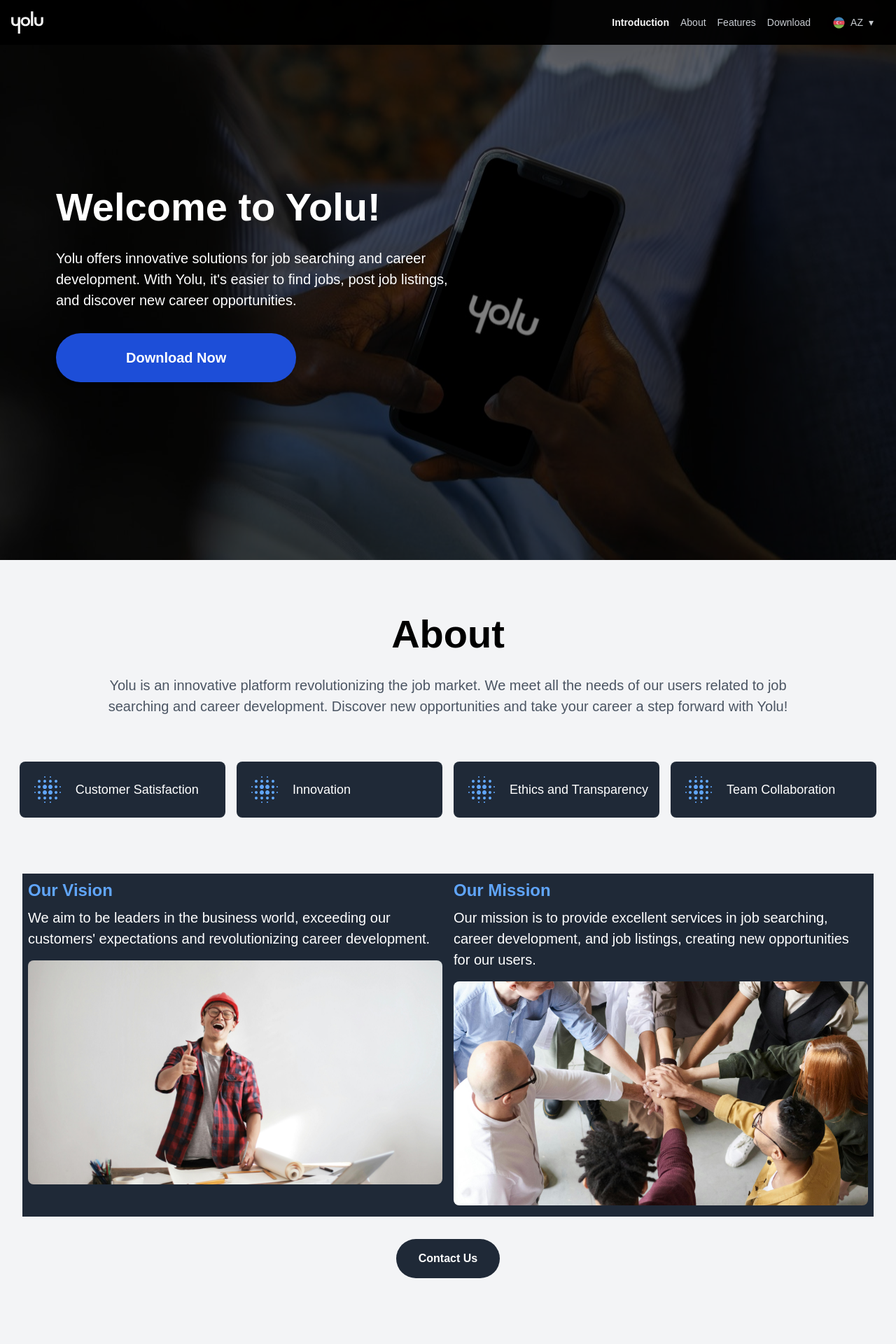
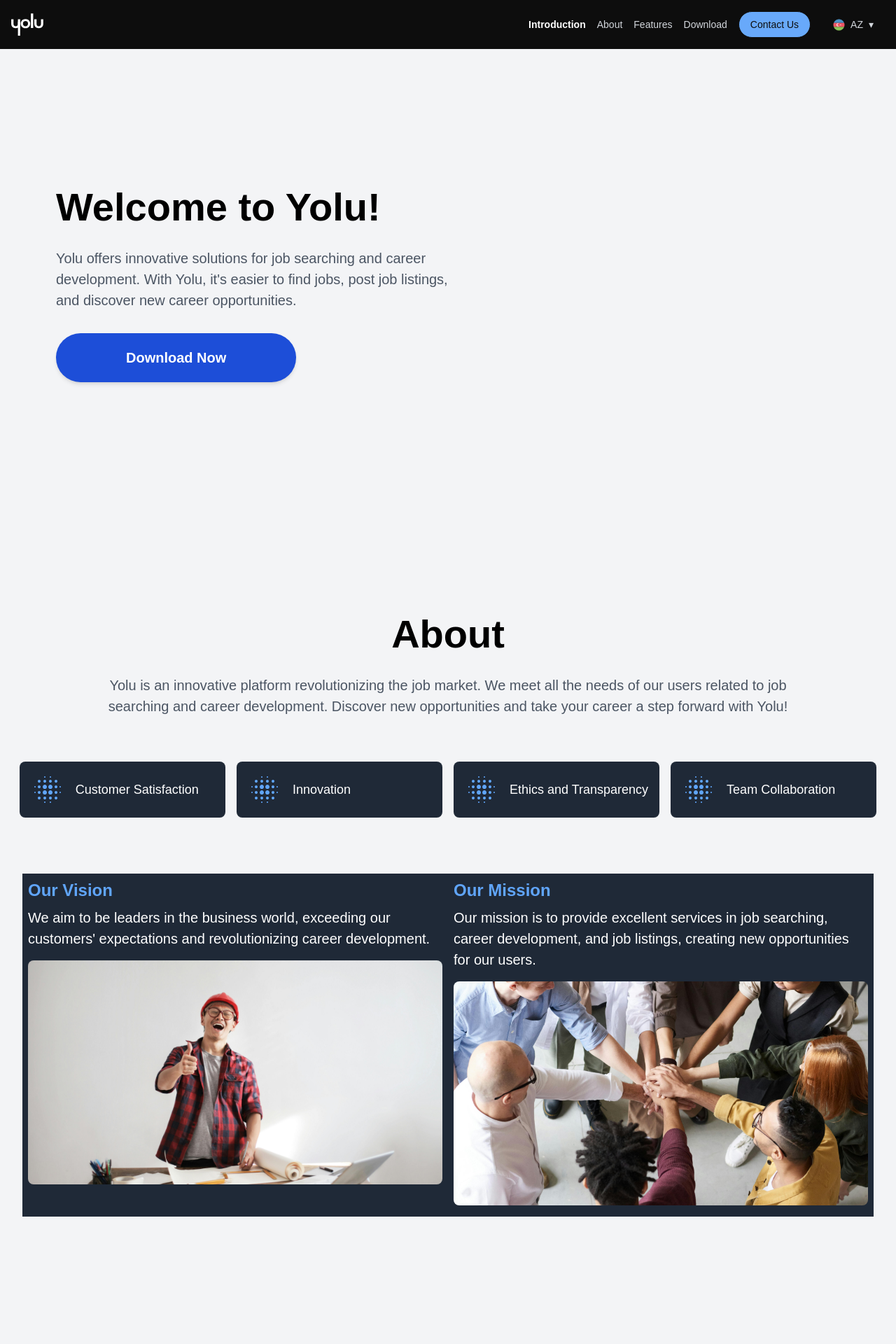
Before and after one commit to hazratAZE/yolu.app, a Next.js app: page /en in a window 1280 px wide. Shown: the top 1920 px of the page at 70% size. Built offline with nearby package versions, Linux system fonts and the light colour scheme.

Commit message:
New desing for header

```diff
--- a/src/app/components/Hakkimizda.tsx
+++ b/src/app/components/Hakkimizda.tsx
@@ -4,10 +4,6 @@ import { useTranslations } from "next-intl";
 
 const Hakkımızda = () => {
   const t = useTranslations();
-  const scrollToContact = () => {
-    // Sayfanın en altına kaydırmak için window.scrollTo kullanabilirsiniz
-    window.scrollTo({ top: document.body.scrollHeight, behavior: "smooth" });
-  };
   return (
     <section
       id="about"
@@ -86,14 +82,6 @@ const Hakkımızda = () => {
           />
         </div>
       </div>
-
-      {/* İletişim Butonu */}
-      <button
-        onClick={scrollToContact}
-        className="bg-gray-800 text-white rounded-full font-semibold hover:bg-gray-900 transition duration-300 px-8 py-4"
-      >
-        {t("contact_us")}
-      </button>
     </section>
   );
 };
--- a/src/app/components/Header.tsx
+++ b/src/app/components/Header.tsx
@@ -25,12 +25,14 @@ const Header = () => {
     tr: "/icons/tr-flag.svg",
     ru: "/icons/ru-flag.svg",
   };
+
   useEffect(() => {
     const savedLanguage = localStorage.getItem("selectedLanguage") as Language;
     if (savedLanguage) {
       setSelectedLanguage(savedLanguage);
     }
   }, []);
+
   const handleScroll = () => {
     const sections = document.querySelectorAll("section");
     const scrollPosition = window.scrollY + 100;
@@ -52,31 +54,28 @@ const Header = () => {
     };
   }, []);
 
-  // Sayfa yenileme fonksiyonu
   const refreshPage = () => {
     window.location.reload();
   };
 
-  // Dil değişimi fonksiyonu (TypeScript uyumlu)
   const changeLanguage = (lang: Language) => {
     setSelectedLanguage(lang);
     setIsLangDropdownOpen(false);
     localStorage.setItem("selectedLanguage", lang);
-    console.log("Dil değişti:", lang);
-    // Yeni path'i oluşturun: mevcut path'den son dil kodunu çıkarıp yenisini ekleyin
     const newPath = pathname.replace(
       /\/[a-z]{2}$/,
       `/${lang.toLocaleLowerCase()}`
-    ); // /en veya /az gibi dil kodunu al ve yenisi ile değiştir
+    );
 
-    // Router ile yönlendirme yap
     router.push(newPath);
   };
-
+  const scrollToContact = () => {
+    // Sayfanın en altına kaydırmak için window.scrollTo kullanabilirsiniz
+    window.scrollTo({ top: document.body.scrollHeight, behavior: "smooth" });
+  };
   return (
     <header className="bg-black text-white p-4 fixed w-full z-50 opacity-95">
       <div className="container mx-auto flex justify-between items-center ">
-        {/* Yolu ikonu, en solda sabit */}
         <div
           className="header-icon flex items-center"
           onClick={refreshPage}
@@ -85,9 +84,8 @@ const Header = () => {
           <Image src="/icons/yolu.svg" alt="Yolu Icon" width={46} height={46} />
         </div>
 
-        {/* Masaüstü Menüsü ve Dil Dropdown */}
         <div className="flex items-center ml-auto space-x-4 max-w-[50%] w-full justify-end">
-          <nav className="hidden md:flex space-x-4 text-gray-300">
+          <nav className="hidden md:flex space-x-4 text-gray-300 items-center">
             <Link
               href="#intro"
               className={`relative text-sm  hover:text-white ${
@@ -121,13 +119,20 @@ const Header = () => {
               {t("download")}
             </Link>
 
-            {/* Dil Dropdown */}
+            {/* "Contact Us" Button */}
+            <Link
+              onClick={scrollToContact}
+              href="#footer"
+              className="text-sm px-4 py-2 bg-blue-400 text-black rounded-full font-medium hover:bg-blue-300 border border-black"
+            >
+              {t("contact_us")}
+            </Link>
+
             <div className="relative">
               <button
                 className="flex items-center text-sm text-gray-300 focus:outline-none mx-4"
                 onClick={() => setIsLangDropdownOpen(!isLangDropdownOpen)}
               >
-                {/* Seçilen dil ve bayrak */}
                 <Image
                   src={flagMap[selectedLanguage]}
                   alt={`${selectedLanguage.toUpperCase()} Flag`}
@@ -150,7 +155,7 @@ const Header = () => {
                       width={17}
                       height={17}
                       className="mr-2"
-                    />
+                    />{" "}
                     AZ
                   </li>
                   <li
@@ -163,7 +168,7 @@ const Header = () => {
                       width={17}
                       height={17}
                       className="mr-2"
-                    />
+                    />{" "}
                     EN
                   </li>
                   <li
@@ -176,7 +181,7 @@ const Header = () => {
                       width={17}
                       height={17}
                       className="mr-2"
-                    />
+                    />{" "}
                     TR
                   </li>
                   <li
@@ -189,7 +194,7 @@ const Header = () => {
                       width={17}
                       height={17}
                       className="mr-2"
-                    />
+                    />{" "}
                     RU
                   </li>
                 </ul>
@@ -198,7 +203,6 @@ const Header = () => {
           </nav>
         </div>
 
-        {/* Mobil Menüsü */}
         <div className="md:hidden">
           <button
             onClick={() => setIsMenuOpen(!isMenuOpen)}
@@ -209,7 +213,6 @@ const Header = () => {
         </div>
       </div>
 
-      {/* Dropdown Menü - Mobil İçin */}
       <nav
         className={`md:hidden ${isMenuOpen ? "block" : "hidden"} bg-black p-4`}
       >
@@ -251,13 +254,20 @@ const Header = () => {
             {t("download")}
           </Link>
 
-          {/* Dil Dropdown - Mobilde de mevcut */}
+          {/* Mobile "Contact Us" Button */}
+          <Link
+            onClick={scrollToContact}
+            href="#footer"
+            className="text-sm px-4 py-2 bg-blue-400 text-black rounded-full font-medium hover:bg-blue-300 border border-black"
+          >
+            {t("contact_us")}
+          </Link>
+
           <div className="relative">
             <button
               className="flex items-center text-gray-300 focus:outline-none mt-2 text-sm"
               onClick={() => setIsLangDropdownOpen(!isLangDropdownOpen)}
             >
-              {/* Seçilen dil ve bayrak mobilde de görünsün */}
               <Image
                 src={flagMap[selectedLanguage]}
                 alt={`${selectedLanguage.toUpperCase()} Flag`}
@@ -280,7 +290,7 @@ const Header = () => {
                     width={17}
                     height={17}
                     className="mr-2"
-                  />
+                  />{" "}
                   AZ
                 </li>
                 <li
@@ -293,7 +303,7 @@ const Header = () => {
                     width={17}
                     height={17}
                     className="mr-2"
-                  />
+                  />{" "}
                   EN
                 </li>
                 <li
@@ -306,7 +316,7 @@ const Header = () => {
                     width={17}
                     height={17}
                     className="mr-2"
-                  />
+                  />{" "}
                   TR
                 </li>
                 <li
@@ -319,7 +329,7 @@ const Header = () => {
                     width={17}
                     height={17}
                     className="mr-2"
-                  />
+                  />{" "}
                   RU
                 </li>
               </ul>
--- a/src/app/components/Intro.tsx
+++ b/src/app/components/Intro.tsx
@@ -5,20 +5,16 @@ const Intro = () => {
   return (
     <section
       id="intro"
-      className="relative bg-gray-100 min-h-screen flex items-center bg-cover bg-center w-full md:px-16 px-2"
-      style={{ backgroundImage: "url('/images/phone.jpg')" }} // Arka plan resmi
+      className="relative bg-gray-100 min-h-screen flex items-center bg-cover bg-center w-full md:px-16 px-2" // Arka plan resmi
     >
-      {/* Siyah Opak Katman */}
-      <div className="absolute inset-0 bg-black opacity-50 z-10"></div>
-
       {/* İçerik */}
       <div className="container mx-auto flex flex-col md:flex-row items-center px-4 relative z-20">
         {/* Sol Taraf (Yazılar) */}
         <div className="md:w-1/2 text-center md:text-left order-2 md:order-1 text-white">
           {/* Başlık */}
-          <h1 className="font-bold text-white mb-4">{t("welcome")}</h1>
+          <h1 className="font-bold text-black mb-4">{t("welcome")}</h1>
           {/* Kısa Açıklama */}
-          <p className="text-white mx-auto mb-8">{t("welcome_desc")}</p>
+          <p className="text-gray-600 mx-auto mb-8">{t("welcome_desc")}</p>
           {/* İndir Butonu */}
           <div className="flex justify-center md:justify-start">
             <a
```
